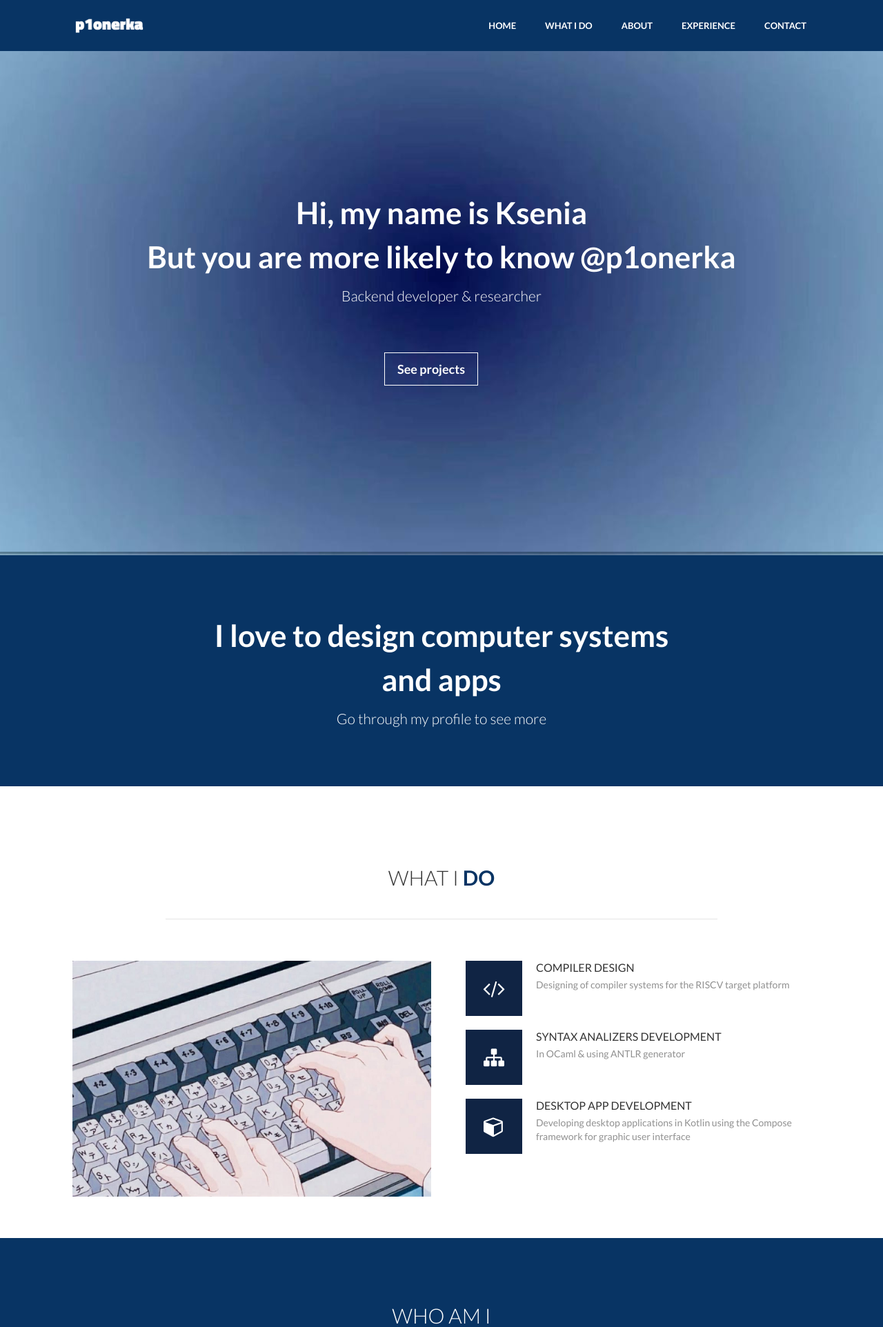
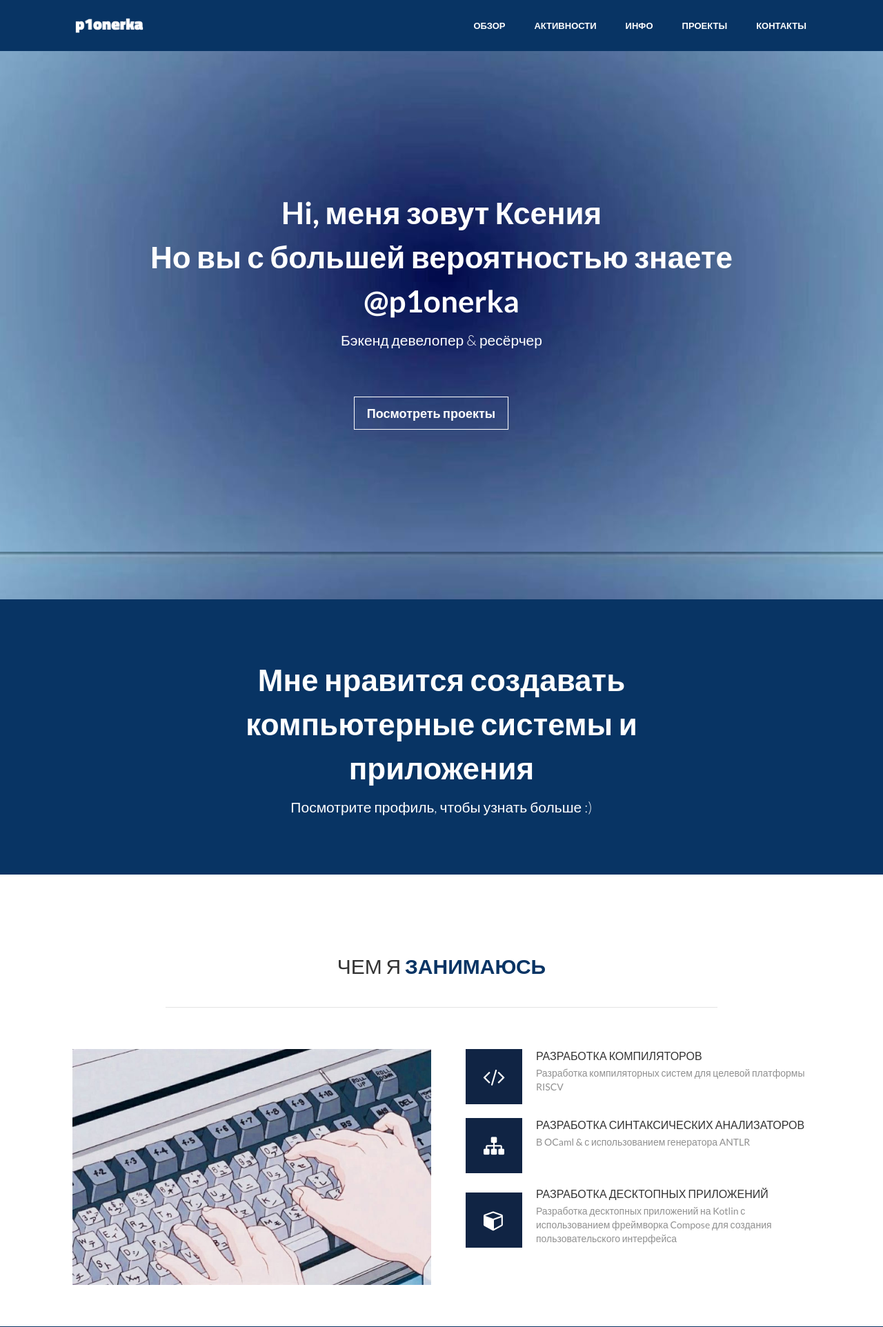
Before and after one commit to p1onerka/profile-task, a Flask app: page / in a window 1280 px wide. Shown: the top 1924 px of the page at 69% size. Run offline with Flask 3, Linux system fonts and the light colour scheme; the visitor is signed in with stand-in values (Sample User, id 1); some libraries are stand-ins or nearby versions.

Commit message:
localization
Signed-off-by: Ksenia Kotelnikova <xeniia.ka@gmail.com>

```diff
--- a/src/templates/index.html
+++ b/src/templates/index.html
@@ -78,12 +78,12 @@
             <!-- Collect the nav links, forms, and other content for toggling -->
             <div class="collapse navbar-collapse" id="bs-example-navbar-collapse-1">
               <ul class="nav navbar-nav navbar-right">
-                <li><a href="#home" class="scroll">Home</a></li>
-                <li><a href="#whatIdo" class="scroll">What I Do</a></li>
-                <li><a href="#about" class="scroll">About</a></li>
+                <li><a href="#home" class="scroll">Обзор</a></li>
+                <li><a href="#whatIdo" class="scroll">Активности</a></li>
+                <li><a href="#about" class="scroll">Инфо</a></li>
                 <!-- <li><a href="#works" class="scroll">Works</a></li> -->
-                <li><a href="#experience" class="scroll">Experience</a></li>
-                <li><a href="#contact" class="scroll">Contact</a></li>
+                <li><a href="#experience" class="scroll">Проекты</a></li>
+                <li><a href="#contact" class="scroll">Контакты</a></li>
               </ul>
             </div><!-- /.navbar-collapse -->
         </div><!-- /.container-fluid -->
@@ -95,10 +95,10 @@
         <div class="overlay"> <!-- Overlay Color -->
             <div class="container"> <!-- container -->
                 <div class="content-heading text-center"> <!-- Input Your Home Content Here -->
-                    <h1>Hi, my name is Ksenia</br>
-                    But you are more likely to know @p1onerka </h1>
-                    <p class="lead">Backend developer & researcher</p>
-                    <a href="#experience" class="scroll goto-btn">See projects</a> <!-- Link to your portfolio section -->
+                    <h1>Hi, меня зовут Ксения</br>
+                    Но вы с большей вероятностью знаете @p1onerka </h1>
+                    <p class="lead">Бэкенд девелопер & ресёрчер </p>
+                    <a href="#experience" class="scroll goto-btn">Посмотреть проекты</a> <!-- Link to your portfolio section -->
                 </div><!-- End Input Your Home Content Here -->
             </div> <!-- end container -->
         </div><!-- End Overlay Color -->
@@ -111,8 +111,8 @@
             <div class="row"> <!-- row -->
 
                 <div class="col-md-8 col-md-offset-2">
-                     <h1>I love to design computer systems and apps</h1>
-                    <p class="lead">Go through my profile to see more</p>
+                     <h1>Мне нравится создавать компьютерные системы и приложения</h1>
+                    <p class="lead">Посмотрите профиль, чтобы узнать больше :)</p>
                 </div>
 
             </div><!-- end row -->
@@ -125,7 +125,7 @@
         <div class="container"> <!-- container -->
 
             <div class="section-header">
-                <h2>What I <span class="highlight"><strong>Do</strong></span></h2>
+                <h2>Чем я <span class="highlight"><strong>занимаюсь</strong></span></h2>
                 <h5><em></em></h5>
                 <div class="fancy"><span></span></div>
             </div>
@@ -143,8 +143,8 @@
                             <i class="fa fa-code"></i>
                         </div>
                         <div class="media-body">
-                            <h4 class="media-heading">Compiler Design</h4>
-                            <p>Designing of compiler systems for the RISCV target platform</p>
+                            <h4 class="media-heading">Разработка компиляторов</h4>
+                            <p>Разработка компиляторных систем для целевой платформы RISCV</p>
                         </div>
                     </div><!-- end Service #4 -->
 
@@ -153,8 +153,8 @@
                             <i class="fa fa-sitemap"></i>
                         </div>
                         <div class="media-body">
-                            <h4 class="media-heading">Syntax Analizers Development</h4>
-                            <p>In OCaml & using ANTLR generator</p>
+                            <h4 class="media-heading">Разработка синтаксических анализаторов</h4>
+                            <p>В OCaml & с использованием генератора ANTLR</p>
                         </div>
                     </div> <!-- end Service #5 -->
 
@@ -163,8 +163,8 @@
                             <i class="fa fa-cube"></i>
                         </div>
                         <div class="media-body">
-                            <h4 class="media-heading">Desktop App Development</h4>
-                            <p>Developing desktop applications in Kotlin using the Compose framework for graphic user interface</p>
+                            <h4 class="media-heading">Разработка десктопных приложений</h4>
+                            <p>Разработка десктопных приложений на Kotlin с использованием фреймворка Compose для создания пользовательского интерфейса</p>
                         </div>
                     </div> <!-- end Service #6 -->
                 </div><!-- end Right Content Col 6 -->
@@ -180,8 +180,8 @@
 	<section id="about">
  <div class="container"> <!-- container -->
             <div class="section-header">
-                <h2>Who Am I <span class="highlight"><strong></strong></span></h2>
-                <h5><em>Short info & skill overview</em></h5>
+                <h2>Инфо <span class="highlight"><strong></strong></span></h2>
+                <h5><em>Короткая информация & обзор навыков</em></h5>
                 <div class="fancy"><span></span></div>
             </div>
         </div><!-- end container -->
@@ -192,10 +192,10 @@
 				<img class="img-responsive img-circle img-center" src="img/about.jpg" alt="">
 			</div>
 			<div class="col-sm-6 col-sm-offset-1 scrollimation fade-left in">
-				<h1>Hello, I am Ksenia...</h1>
-				<p>I am Ksenia Kotelnikova, a 19 year old backend developer & computer system designer from Saint-Petersburg.
-                    I am a bachelor's student of software engineering academic programme in Saint-Petersburg State University.
-                    I have a passion for efficient and safe computer systems. </p>
+				<h1>Привет, меня зовут Ксения...</h1>
+				<p>Меня зовут Ксения Котельникова, мне 19 лет, я бэкенд-разработчик и проектировщик компьютерных систем из Санкт-Петербурга.
+                    Я студентка бакалавриата по специальности «Программная инженерия» в Санкт-Петербургском государственном университете.
+                    Я обожаю работать над эффективными и безопасными компьютерными системами. </p>
 
 			</div>
 		</div><!--End row -->
@@ -255,7 +255,7 @@
 
                             <div class="skills"> <!-- skills progress bar -->
                                 <div class="skillset"> <!-- skill #1 -->
-                                    <p>Syntax Analysis</p>
+                                    <p>Синтаксический анализ</p>
                                     <div class="progress">
                                         <div class="progress-bar" role="progressbar" aria-valuenow="90" aria-valuemin="0" aria-valuemax="100" style="width: 90%;">
                                             <span class="sr-only">80% Complete</span>
@@ -264,7 +264,7 @@
                                 </div><!-- end skill #1 -->
 
                                 <div class="skillset"> <!-- skill #2 -->
-                                    <p>Compiler Design</p>
+                                    <p>Разработка компиляторов</p>
                                     <div class="progress">
                                         <div class="progress-bar" role="progressbar" aria-valuenow="85" aria-valuemin="0" aria-valuemax="100" style="width: 75%;">
                                             <span class="sr-only">85% Complete</span>
@@ -273,7 +273,7 @@
                                 </div><!-- end skill #2 -->
 
                                 <div class="skillset"> <!-- skill #3 -->
-                                    <p>Functional Programming</p>
+                                    <p>Функциональное программирование</p>
                                     <div class="progress">
                                         <div class="progress-bar" role="progressbar" aria-valuenow="99" aria-valuemin="0" aria-valuemax="100" style="width: 89%;">
                                             <span class="sr-only">40% Complete</span>
@@ -282,7 +282,7 @@
                                 </div> <!-- end skill #3 -->
 
                                 <div class="skillset"> <!-- skill #4 -->
-                                    <p>UI/UX Design</p>
+                                    <p>UI/UX разработка</p>
                                     <div class="progress">
                                         <div class="progress-bar" role="progressbar" aria-valuenow="70" aria-valuemin="0" aria-valuemax="100" style="width: 80%;">
                                             <span class="sr-only">70% Complete</span>
@@ -291,7 +291,7 @@
                                 </div> <!-- end skill #4 -->
 
                                 <div class="skillset"> <!-- skill #5 -->
-                                    <p>Web Design</p>
+                                    <p>Web разработка</p>
                                     <div class="progress">
                                         <div class="progress-bar" role="progressbar" aria-valuenow="50" aria-valuemin="0" aria-valuemax="100" style="width: 70%;">
                                             <span class="sr-only">50% Complete</span>
@@ -454,8 +454,8 @@
     <section id="experience">
         <div class="container"> <!-- container -->
             <div class="section-header">
-                <h2>My Experience</h2>
-                <h5><em>Some of my fanciest projects</em></h5>
+                <h2>Мои проекты</h2>
+                <h5><em>Одни из моих самых значимых достижений</em></h5>
                 <div class="fancy"><span></span></div>
             </div>
         </div><!-- end container -->
@@ -472,12 +472,11 @@
                             </div>
                             <div class="media-body">
                                 <h4 class="media-heading" style="color: rgb(8, 34, 64); font-size: 20px; font-weight: bold;">BSTrees</h4>
-								<h5>1st course</h5>
-                                <p>Kotlin library for using three types of bynary
-                                    search trees: simple, AVL and Red-Black, llast ones
-                                    with their natural balancing implemented
+								<h5>1ый курс</h5>
+                                <p>Библиотека Kotlin для использования трех типов двоичных деревьев поиска: простых, AVL и красно-черных, последние
+                                    с реализованной их естественной балансировкой
                                 </p>
-                                <a href="https://github.com/spbu-coding-2023/trees-5" target="_blank" style="color: rgb(8, 34, 64); font-size: 20px;">See on Github</a>
+                                <a href="https://github.com/spbu-coding-2023/trees-5" target="_blank" style="color: rgb(8, 34, 64); font-size: 20px;">Github</a>
                             </div>
                         </div><!-- experience #1 -->
 
@@ -487,14 +486,14 @@
                             </div>
                             <div class="media-body">
                                 <h4 class="media-heading" style="color: rgb(8, 34, 64); font-size: 20px; font-weight: bold;">Graphs</h4>
-								<h5>1st course</h5>
-                                <p>Kotlin app for graph analizing.
-                                    Implements various algorithms including clustering,
-                                    key vertices finding, cycle detecting etc. Supports
-                                    uploading graphs from SQlite or Neo4j and downloading
-                                    algo results back. GUI has barbie theme alongside basic one
+								<h5>1ый курс</h5>
+                                <p>Приложение Kotlin для анализа графов.
+                                    Реализует различные алгоритмы, включая кластеризацию,
+                                    поиск ключевых вершин, обнаружение циклов и т.д. Поддерживает
+                                    загрузку графиков из SQlite или Neo4j и загрузку
+                                    результатов алгоритма обратно. Графический интерфейс имеет тему Барби наряду с базовой
                                 </p>
-                                <a href="https://github.com/spbu-coding-2023/graphs-graphs-5" target="_blank" style="color: rgb(8, 34, 64); font-size: 20px;">See on Github</a>
+                                <a href="https://github.com/spbu-coding-2023/graphs-graphs-5" target="_blank" style="color: rgb(8, 34, 64); font-size: 20px;">Github</a>
                             </div>
                         </div><!-- experience #2 -->
 
@@ -503,12 +502,12 @@
                                 <i class="fa fa-gear"></i>
                             </div>
                             <div class="media-body">
-                                <h4 class="media-heading" style="color: rgb(8, 34, 64); font-size: 20px; font-weight: bold;">Pascal -> RISCV assembly Compiler</h4>
-								<h5>Summer after 1st course</h5>
-                                <p>OCaml compiler of Pascal into RISCV assembly.
-                                    Implements register assigning and constants folding optimizations.
+                                <h4 class="media-heading" style="color: rgb(8, 34, 64); font-size: 20px; font-weight: bold;">Компилятор из Pascal в ассемблер RISCV</h4>
+								<h5>Лето после 1го курса</h5>
+                                <p>Компилятор OCaml из Pascal в сборку RISCV.
+                                    Реализует оптимизацию назначения регистров и сворачивания констант
                                 </p>
-                                <a href="https://github.com/p1onerka/robbing_cowavans" target="_blank" style="color: rgb(8, 34, 64); font-size: 20px;">See on Github</a>
+                                <a href="https://github.com/p1onerka/robbing_cowavans" target="_blank" style="color: rgb(8, 34, 64); font-size: 20px;">Github</a>
                             </div>
                         </div><!-- experience #3 -->
 
@@ -517,10 +516,10 @@
                                 <i class="fa fa-quote-left"></i>
                             </div>
                             <div class="media-body">
-                                <h4 class="media-heading" style="color: rgb(8, 34, 64); font-size: 20px; font-weight: bold;">OCaml target in ANTLR</h4>
-								<h5>Current work in progress</h5>
-                                <p>Expansion of syntax analyzers generator ANTLR onto OCaml target language.
-                                    Will allow user to generate OCaml analyzer from input grammar file
+                                <h4 class="media-heading" style="color: rgb(8, 34, 64); font-size: 20px; font-weight: bold;">Целевой язык OCaml в ANTLR</h4>
+								<h5>Текущий основной проект</h5>
+                                <p>Расширение генератора синтаксических анализаторов ANTLR на целевой язык OCaml.
+                                    Позволит пользователю генерировать анализатор OCaml из входного файла грамматики
                                 </p>
                             </div>
                         </div><!-- experience #4 -->
@@ -539,8 +538,8 @@
 
         <div class="container"> <!-- container -->
             <div class="section-header">
-                <h2>Keep In Touch With ME</h2>
-                <h5><em>Contact Info</em></h5>
+                <h2>Оставайтесь со мной на связи через...</h2>
+                <h5><em>Контактная информация</em></h5>
                 <div class="fancy"><span></span></div>
             </div>
         </div><!-- end container -->
```
